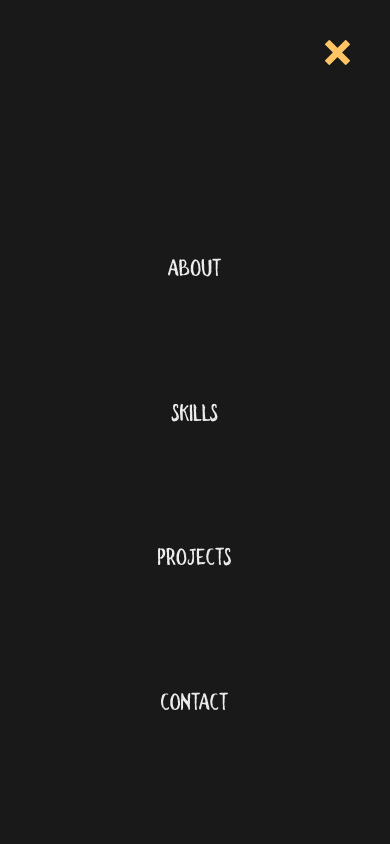
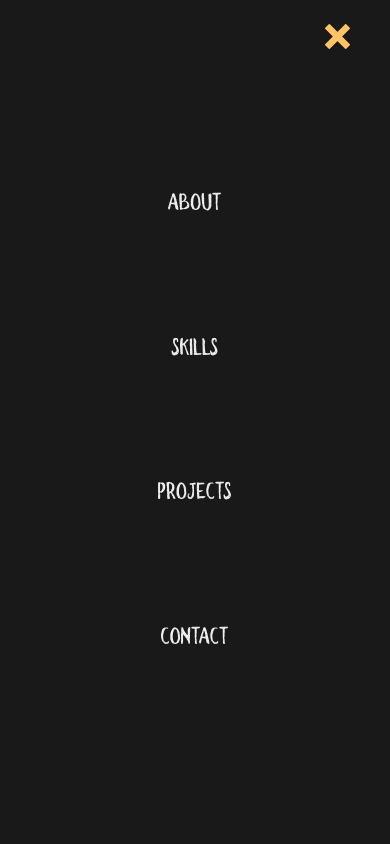
Before and after one commit to Be-Freezin/Brayden-Portfolio-Official, a React (Vite) app in the folder Brayden-Portfolio/: page / in a window 390 px wide. Both pictures are taken after a click on the picture 353 px from the left and 46 px from the top of the page. Shown: the top 844 px of the page. Built offline with nearby package versions, Linux system fonts and the light colour scheme.

Commit message:
bug/motion caused mobile link issue/fixed

```diff
--- a/Brayden-Portfolio/src/components/Navbar/Navbar.jsx
+++ b/Brayden-Portfolio/src/components/Navbar/Navbar.jsx
@@ -1,4 +1,4 @@
-import React, { useState } from 'react'
+import React, { useState, useEffect } from 'react'
 import { motion, useCycle } from 'framer-motion'
 
 import Socials from './Navsocials'
@@ -26,49 +26,49 @@ import Logo from '/public/BF Logo Final.png'
 // 	},
 // }
 
-const variants = {
-	open: {
-		transition: { staggerChildren: 0.07, delayChildren: 0.2 },
-	},
-	closed: {
-		transition: { staggerChildren: 0.05, staggerDirection: -1 },
-	},
-}
+// const variants = {
+// 	open: {
+// 		transition: { staggerChildren: 0.07, delayChildren: 0.2 },
+// 	},
+// 	closed: {
+// 		transition: { staggerChildren: 0.05, staggerDirection: -1 },
+// 	},
+// }
 
-const Livariants = {
-	open: {
-		y: 50,
-		opacity: 1,
-		transition: {
-			y: { stiffness: 1000, velocity: -100 },
-		},
-	},
-	closed: {
-		y: 0,
-		opacity: 1,
-		transition: {
-			y: { stiffness: 1000 },
-		},
-	},
-}
+// const Livariants = {
+// 	open: {
+// 		y: 50,
+// 		opacity: 1,
+// 		transition: {
+// 			y: { stiffness: 1000, velocity: -100 },
+// 		},
+// 	},
+// 	closed: {
+// 		y: 0,
+// 		opacity: 1,
+// 		transition: {
+// 			y: { stiffness: 1000 },
+// 		},
+// 	},
+// }
 
-const sidebar = {
-	open: () => ({
-		height: '100vh',
-		transition: {
-			stiffness: 100,
-		},
-		transform: 'translateY(0%)',
-	}),
-	closed: {
-		height: '60px',
-		opacity: 1,
-		transition: {
-			stiffness: 100,
-		},
-		transform: 'translateY(0%)',
-	},
-}
+// const sidebar = {
+// 	open: () => ({
+// 		height: '100vh',
+// 		transition: {
+// 			stiffness: 100,
+// 		},
+// 		transform: 'translateY(0%)',
+// 	}),
+// 	closed: {
+// 		height: '60px',
+// 		opacity: 1,
+// 		transition: {
+// 			stiffness: 100,
+// 		},
+// 		transform: 'translateY(0%)',
+// 	},
+// }
 
 const Navbar = () => {
 	const [toggleMenu, setToggleMenu] = useCycle(false, true)
@@ -81,30 +81,23 @@ const Navbar = () => {
 	// 	})
 	// }
 
-	// const scrollToSection = (sectionId) => {
-	// 	const element = document.getElementById(sectionId)
-	// 	const navHeight = document.querySelector('nav').offsetHeight
+	const scrollToSection = (sectionId) => {
+		const element = document.getElementById(sectionId)
+		const navHeight = document.querySelector('nav').offsetHeight
 
-	// 	const elementRect = element.getBoundingClientRect()
-	// 	const absoluteElementTop = elementRect.top + window.pageYOffset
-	// 	const finalPosition = absoluteElementTop - navHeight
+		const elementRect = element.getBoundingClientRect()
+		const absoluteElementTop = elementRect.top + window.pageYOffset
+		const finalPosition = absoluteElementTop - navHeight
 
-	// 	window.scrollTo({
-	// 		top: finalPosition,
-	// 		behavior: 'smooth',
-	// 	})
-	// }
+		window.scrollTo({
+			top: finalPosition,
+			behavior: 'smooth',
+		})
+	}
 
 	return (
-		<motion.nav
-			initial={false}
-			animate={toggleMenu ? 'open' : 'closed'}
-			className='sticky top-0 z-50 bg-skin-bg py-4 '
-		>
-			<motion.div
-				variants={sidebar}
-				className=' flex h-6 flex-row-reverse items-center justify-between py-6 lg:flex-row lg:justify-between'
-			>
+		<nav className='sticky top-0 z-50 bg-skin-bg py-4 '>
+			<div className=' flex h-6 flex-row-reverse items-center justify-between py-6 lg:flex-row lg:justify-between'>
 				<img
 					className='mr-6 cursor-pointer lg:hidden'
 					src={Hamburger}
@@ -115,12 +108,12 @@ const Navbar = () => {
 
 				<ul className='ml-20  hidden w-1/4 items-center justify-between   font-bitechalknormal text-2xl text-skin-base lg:flex'>
 					<li className='px-4'>
-						<a href='#home' className='hover:text-skin-accent '>
+						<a href='#home' className='hover:text-skin-accent'>
 							<img className='w-10' src={Logo} alt='' />
 						</a>
 					</li>
 					<li className='px-4'>
-						<a href='#about' className='hover:text-skin-accent '>
+						<a href='#about' className='hover:text-skin-accent'>
 							About
 						</a>
 					</li>
@@ -153,58 +146,33 @@ const Navbar = () => {
 								onClick={() => setToggleMenu(false)}
 							/>
 						</div>
-						<motion.ul
-							variants={variants}
-							className='mx-auto my-6 flex h-5/6 w-1/4  flex-col items-center justify-evenly font-bitechalknormal text-2xl text-skin-base'
-						>
-							<motion.li
-								variants={Livariants}
-								whileHover={{ scale: 1.1 }}
-								whileTap={{ scale: 0.95 }}
-								className='px-4 hover:text-skin-accent'
-							>
-								<a  href='#about' onClick={() =>
-								setToggleMenu(false)
-								}>
+						<ul className='mx-auto my-6 flex h-5/6 w-1/4  flex-col items-center justify-evenly font-bitechalknormal text-2xl text-skin-base'>
+							<li className='px-4 hover:text-skin-accent'>
+								<a href='#about' onClick={(e) => setToggleMenu(false)}>
 									About
 								</a>
-							</motion.li>
-							<motion.li
-								variants={Livariants}
-								whileHover={{ scale: 1.1 }}
-								whileTap={{ scale: 0.95 }}
-								className='px-4 hover:text-skin-accent'
-							>
+							</li>
+							<li className='px-4 hover:text-skin-accent'>
 								<a href='#skills' onClick={() => setToggleMenu(false)}>
 									Skills
 								</a>
-							</motion.li>
-							<motion.li
-								variants={Livariants}
-								whileHover={{ scale: 1.1 }}
-								whileTap={{ scale: 0.95 }}
-								className='px-4 hover:text-skin-accent'
-							>
+							</li>
+							<li className='px-4 hover:text-skin-accent'>
 								<a href='#projects' onClick={() => setToggleMenu(false)}>
 									Projects
 								</a>
-							</motion.li>
-							<motion.li
-								variants={Livariants}
-								whileHover={{ scale: 1.1 }}
-								whileTap={{ scale: 0.95 }}
-								className='px-4 hover:text-skin-accent'
-							>
+							</li>
+							<li className='px-4 hover:text-skin-accent'>
 								<a href='#contact' onClick={() => setToggleMenu(false)}>
 									{' '}
 									Contact
 								</a>
-							</motion.li>
-						</motion.ul>
+							</li>
+						</ul>
 					</div>
 				)}
-			</motion.div>
-		</motion.nav>
+			</div>
+		</nav>
 	)
 }
 
--- a/Brayden-Portfolio/src/interestsData.js
+++ b/Brayden-Portfolio/src/interestsData.js
@@ -7,10 +7,10 @@ export default [
     list: {
       item1: "Elden Ring",
       item2: "Divinity: Original Sin 2",
-      item3: "NBA 2k23",
+      item3: "Diablo 4",
       item4: "Terraria",
       item5: "Bloodborne",
-      item6: "Balder's Gate 3",
+      item6: "Baldur's Gate 3",
     },
   },
   {
```
